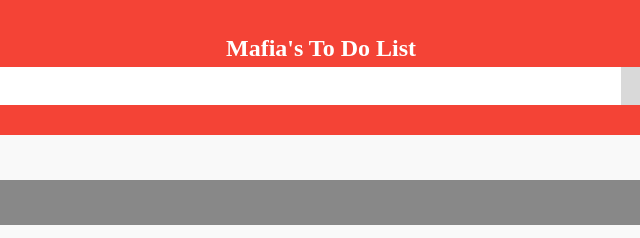
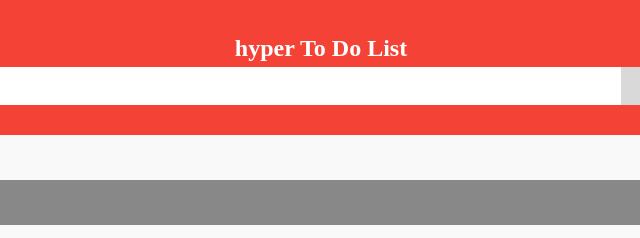
Before and after one commit to sarangcr7/workshop, a plain HTML site: page index.html in a window 1280 px wide. Shown: the top 238 px of the page, 319-959 px from the left. Drawn offline with Linux system fonts and the light colour scheme.

Commit message:
indexchanges

```diff
--- a/index.html
+++ b/index.html
@@ -10,7 +10,7 @@
 <body>
 
     <div id="myDIV" class="header">
-        <h2 style="margin:5px">Mafia's To Do List</h2>
+        <h2 style="margin:5px">hyper To Do List</h2>
         <input type="text" id="myInput" placeholder="Title...">
         <span onclick="newElement()" class="addBtn">Add</span>
     </div>
```
